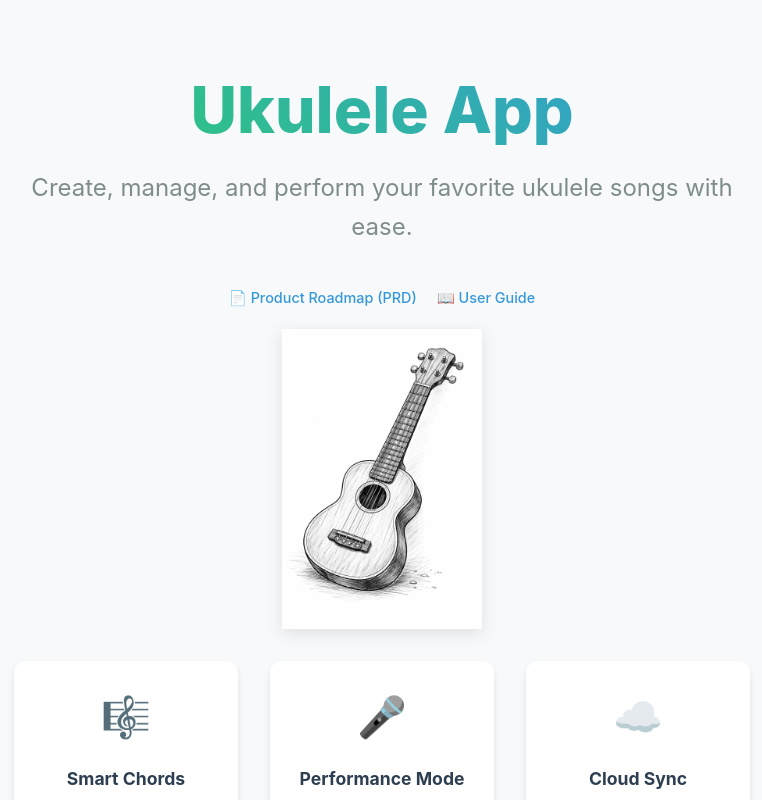
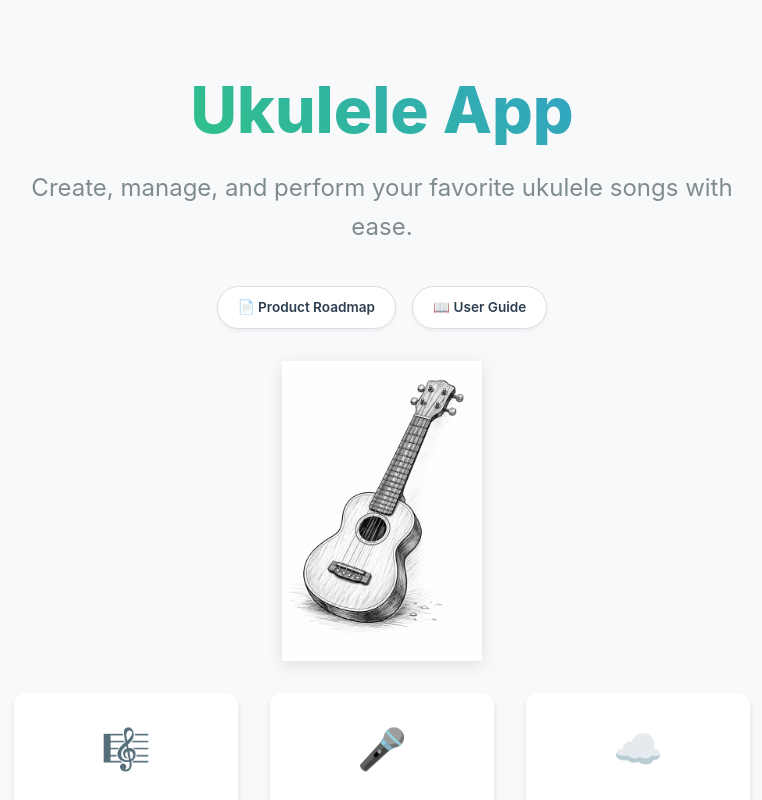
Before and after one commit to AnnaShalaginova/ukulele-app, a React (Vite) app: page / in a window 1280 px wide. Shown: the top 800 px of the page, without its empty margins (18-780 px from the left). Built offline with nearby package versions, Linux system fonts and the light colour scheme.

Commit message:
feat: upgrade documentation links to professional pill-button styling

```diff
--- a/src/App.css
+++ b/src/App.css
@@ -287,6 +287,38 @@
   text-decoration: underline;
 }
 
+/* Documentation Links (Landing Page) */
+.doc-links {
+  margin-bottom: 2rem;
+  display: flex;
+  gap: 1rem;
+  justify-content: center;
+  flex-wrap: wrap;
+}
+
+.doc-pill {
+  display: inline-flex;
+  align-items: center;
+  gap: 8px;
+  padding: 0.6rem 1.25rem;
+  background: white;
+  border: 1px solid var(--border-color);
+  border-radius: 50px;
+  color: var(--text-main);
+  text-decoration: none;
+  font-size: 0.85rem;
+  font-weight: 600;
+  transition: all 0.2s ease;
+  box-shadow: 0 2px 4px rgba(0,0,0,0.05);
+}
+
+.doc-pill:hover {
+  border-color: var(--secondary-color);
+  color: var(--secondary-color);
+  transform: translateY(-2px);
+  box-shadow: 0 4px 8px rgba(0, 0, 0, 0.1);
+}
+
 /* Performance Mode Viewer */
 .song-viewer {
   background: var(--card-bg);
--- a/src/App.jsx
+++ b/src/App.jsx
@@ -208,11 +208,11 @@
           <h1>Ukulele App</h1>
           <p>Create, manage, and perform your favorite ukulele songs with ease.</p>
 
-          <div className="doc-links" style={{ marginBottom: '20px', display: 'flex', gap: '20px', justifyContent: 'center' }}>
-            <a href="https://github.com/AnnaShalaginova/ukulele-app/blob/main/PRD.md" target="_blank" rel="noopener noreferrer" className="clickable" style={{ fontSize: '0.9rem' }}>
-              📄 Product Roadmap (PRD)
+          <div className="doc-links">
+            <a href="https://github.com/AnnaShalaginova/ukulele-app/blob/main/PRD.md" target="_blank" rel="noopener noreferrer" className="doc-pill">
+              📄 Product Roadmap
             </a>
-            <a href="https://github.com/AnnaShalaginova/ukulele-app/blob/main/USER_GUIDE.md" target="_blank" rel="noopener noreferrer" className="clickable" style={{ fontSize: '0.9rem' }}>
+            <a href="https://github.com/AnnaShalaginova/ukulele-app/blob/main/USER_GUIDE.md" target="_blank" rel="noopener noreferrer" className="doc-pill">
               📖 User Guide
             </a>
           </div>
```
